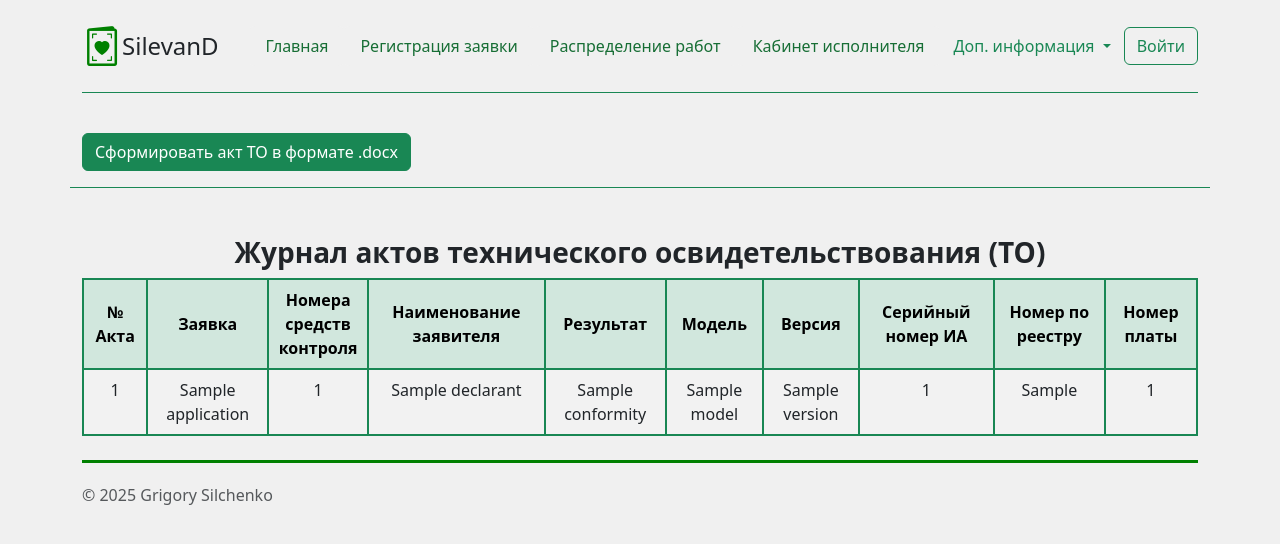
After one commit to GrigorySilchenko/SilevanD, a Django app: template SilEvAnd/act_creation/templates/slot_machine_data_change.html in a window 1280 px wide. The commit adds this page. Shown: the top 544 px of the page. Run offline with Django 3.2, Linux system fonts and the light colour scheme; the template is opened without the code that fills it: most values are stand-ins (such as "Sample title", 1, 10 or a date in 2020).

Commit message:
10. Add slot_machine_data_change (html, view)

```diff
--- a/SilEvAnd/act_creation/templates/slot_machine_data.html
+++ b/SilEvAnd/act_creation/templates/slot_machine_data.html
@@ -32,6 +32,7 @@
             <th scope="col">Серийный номер ИА</th>
             <th scope="col">Номер по реестру</th>
             <th scope="col">Номер платы</th>
+            <th scope="col" style="width: 100px;">Изм.</th>
         </tr>
       </thead>
       <tbody>
@@ -69,6 +70,7 @@
                         <i class="bi bi-search"></i>
                 </button>
             </td>
+            <td></td>
         </tr>
       {% for data in slot_machines_data %}
         <tr>
@@ -82,6 +84,7 @@
             <td>{{ data.slot_number }}</td>
             <td>{{ data.model_registry }}</td>
             <td>{{ data.board_number }}</td>
+            <td><a href="{% url 'slot_machine_data_change' data.pk  %}" class="btn btn-success" style="padding: 2px 6px; font-size: 12px;">Изм.</a>
         </tr>
       {% endfor %}
       </tbody>
--- /dev/null
+++ b/SilEvAnd/act_creation/templates/slot_machine_data_change.html
@@ -0,0 +1,53 @@
+{% extends "base.html" %}
+{% block page_content %}
+<style>
+    .search-form .form-control:focus {
+        border-color: #198754;
+        box-shadow: 0 0 0 0.2rem rgba(25, 135, 84, 0.25);
+    }
+</style>
+
+<div class="container">
+<br>
+    <div class="row d-flex justify-content-center py-3 mb-4 border-bottom border-success">
+        <div>
+            <a href="{% url 'docx_create' %}" class="btn btn-success">Сформировать акт ТО в формате .docx</a>
+        </div>
+    </div>
+<br>
+    <h3>
+        <b>Журнал актов технического освидетельствования (ТО)</b>
+    </h3>
+    <table class="table table-hover table-striped table-bordered border-2 border-success text-center">
+      <thead class="table table-success table-bordered border-success align-middle">
+        <tr>
+            <th scope="col">№ Акта</th>
+            <th scope="col">Заявка</th>
+            <th scope="col" style="width: 100px;">Номера средств контроля</th>
+            <th scope="col">Наименование заявителя</th>
+            <th scope="col">Результат</th>
+            <th scope="col">Модель</th>
+            <th scope="col">Версия</th>
+            <th scope="col">Серийный номер ИА</th>
+            <th scope="col">Номер по реестру</th>
+            <th scope="col">Номер платы</th>
+        </tr>
+      </thead>
+      <tbody>
+        <tr>
+            <td>{{ slot_machine_data.act_number }}</td>
+            <td>{{ slot_machine_data.distribution.application }}</td>
+            <td>{{ slot_machine_data.control_sticks_number }}</td>
+            <td>{{ slot_machine_data.distribution.application.declarant }}</td>
+            <td>{{ slot_machine_data.conformity }}</td>
+            <td>{{ slot_machine_data.model_registry.model }}</td>
+            <td>{{ slot_machine_data.model_registry.version }}</td>
+            <td>{{ slot_machine_data.slot_number }}</td>
+            <td>{{ slot_machine_data.model_registry }}</td>
+            <td>{{ slot_machine_data.board_number }}</td>
+        </tr>
+      </tbody>
+    </table>
+</div>
+
+{% endblock %}
--- a/SilEvAnd/act_creation/urls.py
+++ b/SilEvAnd/act_creation/urls.py
@@ -5,6 +5,7 @@ urlpatterns = [
     path('registry/', views.registry, name='registry'),
     path('registry_input/', views.registry_input, name='registry_input'),
     path('slot_machine_data/', views.slot_machine_data, name='slot_machine_data'),
+    path('slot_machine_data_change/<int:pk>', views.slot_machine_data_change, name='slot_machine_data_change'),
     path('s_m_data_input/<int:pk>', views.s_m_data_input, name='s_m_data_input'),
     path('', views.act_creation, name='act_creation'),
     path('docx_create/', views.docx_create, name='docx_create'),
```
Also changed, not shown: SilEvAnd/act_creation/views.py (+21 -0 lines).
